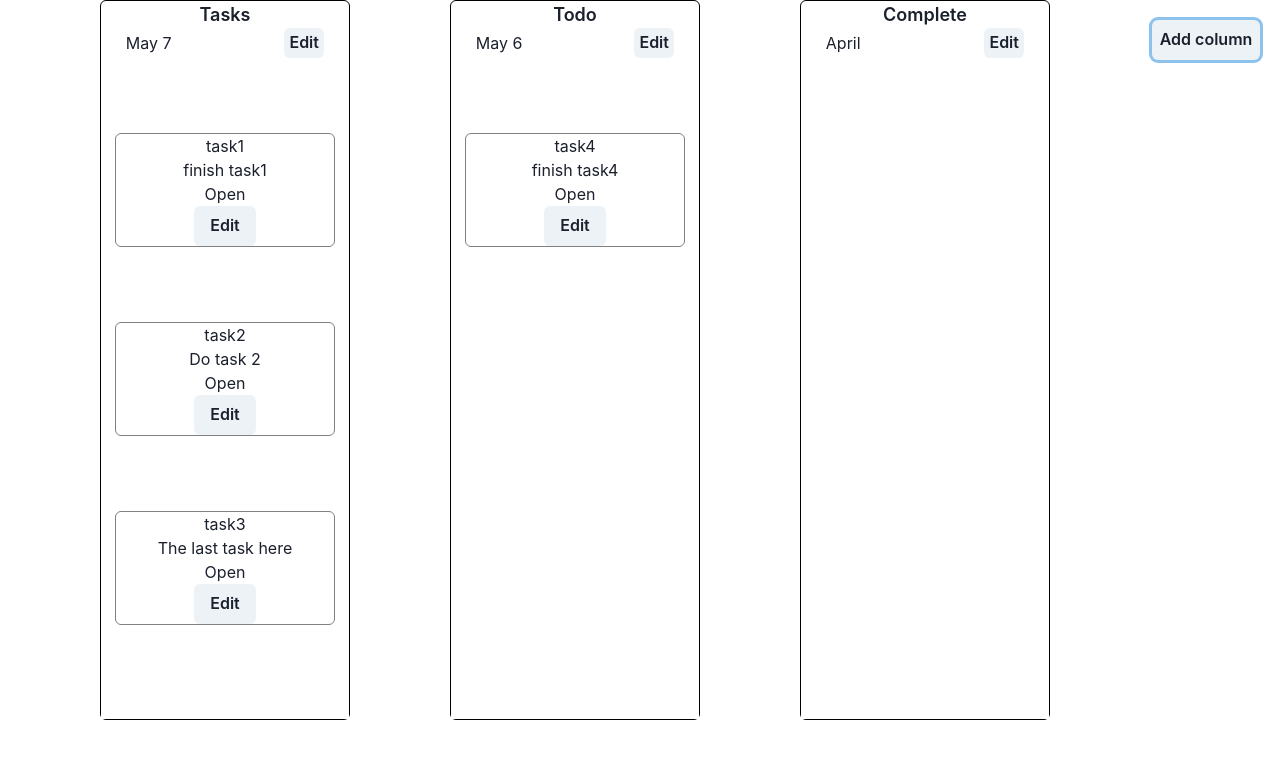
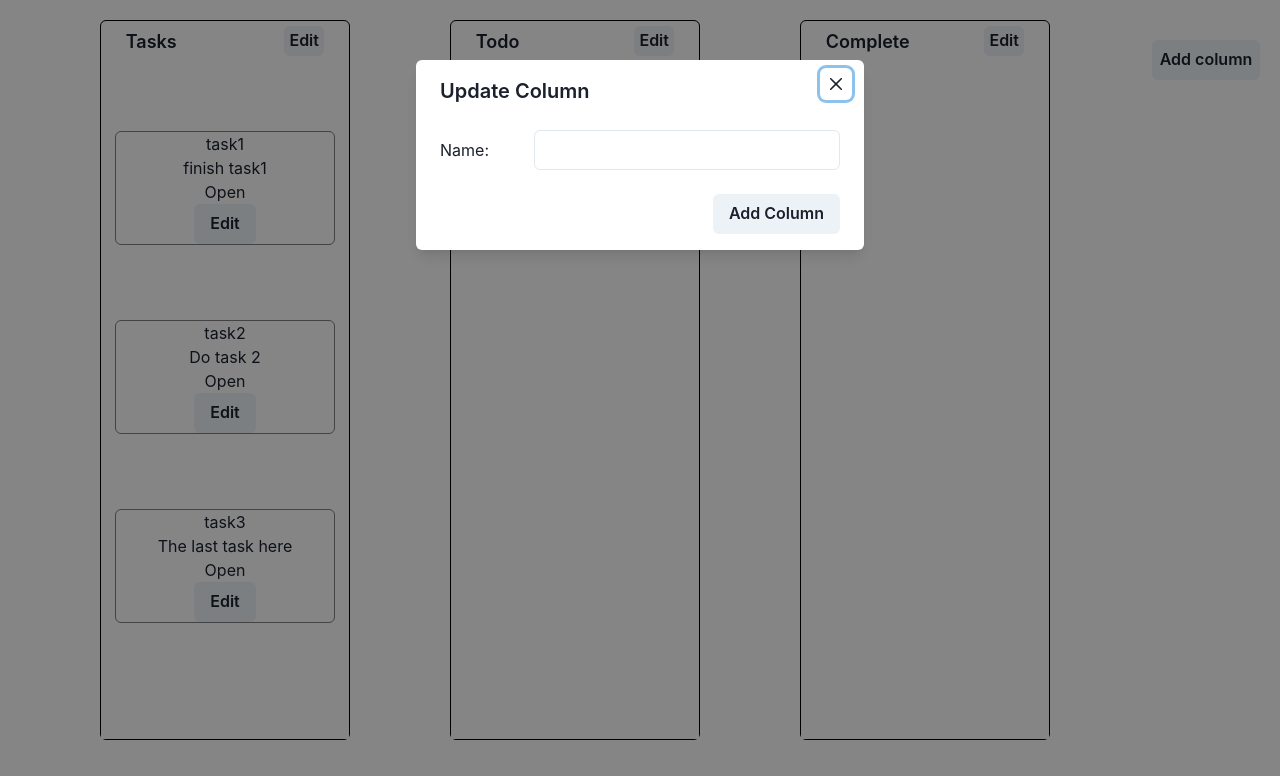
Before and after one commit to GriffinMcLennan/kahnboard, a Next.js app: page / in a window 1280 px wide. Both pictures are taken after a click on the button "Add column". Shown: the top 776 px of the page. Built offline with nearby package versions, Linux system fonts and the light colour scheme.

Commit message:
feat: add new columns

```diff
--- /dev/null
+++ b/src/components/AddColumnModal/index.tsx
@@ -0,0 +1,48 @@
+import {
+    Button,
+    Flex,
+    Input,
+    Modal,
+    ModalBody,
+    ModalCloseButton,
+    ModalContent,
+    ModalFooter,
+    ModalHeader,
+    ModalOverlay,
+    Text,
+} from "@chakra-ui/react";
+import { useState } from "react";
+
+interface AddColumnModalProps {
+    isOpen: boolean;
+    onClose: any;
+    addColumn: any;
+}
+
+const AddColumnModal: React.FC<AddColumnModalProps> = ({ isOpen, onClose, addColumn }) => {
+    const [name, setName] = useState("");
+
+    return (
+        <Modal isOpen={isOpen} onClose={onClose}>
+            <ModalOverlay />
+            <ModalContent>
+                <ModalHeader>Update Column</ModalHeader>
+                <ModalCloseButton />
+                <ModalBody>
+                    <Flex alignItems="center">
+                        <Text width="120px" mr="5px">
+                            Name:
+                        </Text>
+                        <Input value={name} onChange={(e) => setName(e.target.value)} />
+                    </Flex>
+                </ModalBody>
+
+                <ModalFooter>
+                    <Button onClick={() => addColumn(name)}>Add Column</Button>
+                </ModalFooter>
+            </ModalContent>
+        </Modal>
+    );
+};
+
+export default AddColumnModal;
--- a/src/components/Column/index.tsx
+++ b/src/components/Column/index.tsx
@@ -28,7 +28,6 @@ const CardColumn: React.FC<ColumnProps> = ({ columnInd, board, setBoard }) => {
             type: "column",
             item: {
                 title: columnData.title,
-                date: columnData.date,
                 columnInd,
             },
             collect: (monitor) => ({
@@ -68,12 +67,11 @@ const CardColumn: React.FC<ColumnProps> = ({ columnInd, board, setBoard }) => {
                 ref={drag}
                 opacity={isDragging ? 0 : 1}
             >
-                <Text fontSize="18px" fontWeight="600">
-                    {columnData.title}
-                </Text>
+                <Flex alignItems="center" justifyContent="space-between" width="80%" mt="5px">
+                    <Text fontSize="18px" fontWeight="600">
+                        {columnData.title}
+                    </Text>
 
-                <Flex alignItems="center" justifyContent="space-between" width="80%">
-                    <Text>{columnData.date}</Text>
                     <Button width="30px" height="30px" onClick={() => onOpen()}>
                         Edit
                     </Button>
--- a/src/components/ColumnDropZone/index.tsx
+++ b/src/components/ColumnDropZone/index.tsx
@@ -53,7 +53,7 @@ const ColumnDropZone = ({ columnInd, board, setBoard }: ColumnDropZoneProps) =>
         <Flex
             flexDirection="column"
             backgroundColor={canDrop ? "blue" : "white"}
-            height="100vh"
+            height="90vh"
             width="100px"
             ref={drop}
         />
--- a/src/components/KanbanBoard/index.tsx
+++ b/src/components/KanbanBoard/index.tsx
@@ -1,8 +1,9 @@
 import { useState } from "react";
-import { Flex, Button } from "@chakra-ui/react";
+import { Flex, Button, useDisclosure } from "@chakra-ui/react";
 import CardColumn from "../Column";
 import { ColumnType } from "../Column";
 import ColumnDropZone from "../ColumnDropZone";
+import AddColumnModal from "../AddColumnModal";
 
 const KanbanBoard = () => {
     const [board, setBoard] = useState<ColumnType[]>([
@@ -48,8 +49,24 @@ const KanbanBoard = () => {
         },
     ]);
 
+    const { isOpen, onOpen, onClose } = useDisclosure();
+
+    const addColumn = (title: string) => {
+        const deepBoardCopy: ColumnType[] = JSON.parse(JSON.stringify(board));
+        deepBoardCopy.push({
+            id: Math.floor(Math.random() * 10000000),
+            cards: [],
+            date: "nil",
+            title,
+        });
+
+        setBoard(deepBoardCopy);
+        onClose();
+    };
+
     return (
-        <Flex width="100vw" height="20vh">
+        <Flex width="100vw" height="20vh" mt="20px">
+            <AddColumnModal isOpen={isOpen} onClose={onClose} addColumn={addColumn} />
             {board.map((column, columnInd) => (
                 <Flex key={column.id}>
                     <ColumnDropZone columnInd={columnInd} board={board} setBoard={setBoard} />
@@ -58,7 +75,9 @@ const KanbanBoard = () => {
             ))}
 
             <ColumnDropZone columnInd={board.length} board={board} setBoard={setBoard} />
-            <Button margin="20px">Add column</Button>
+            <Button margin="20px" onClick={onOpen}>
+                Add column
+            </Button>
         </Flex>
     );
 };
```
